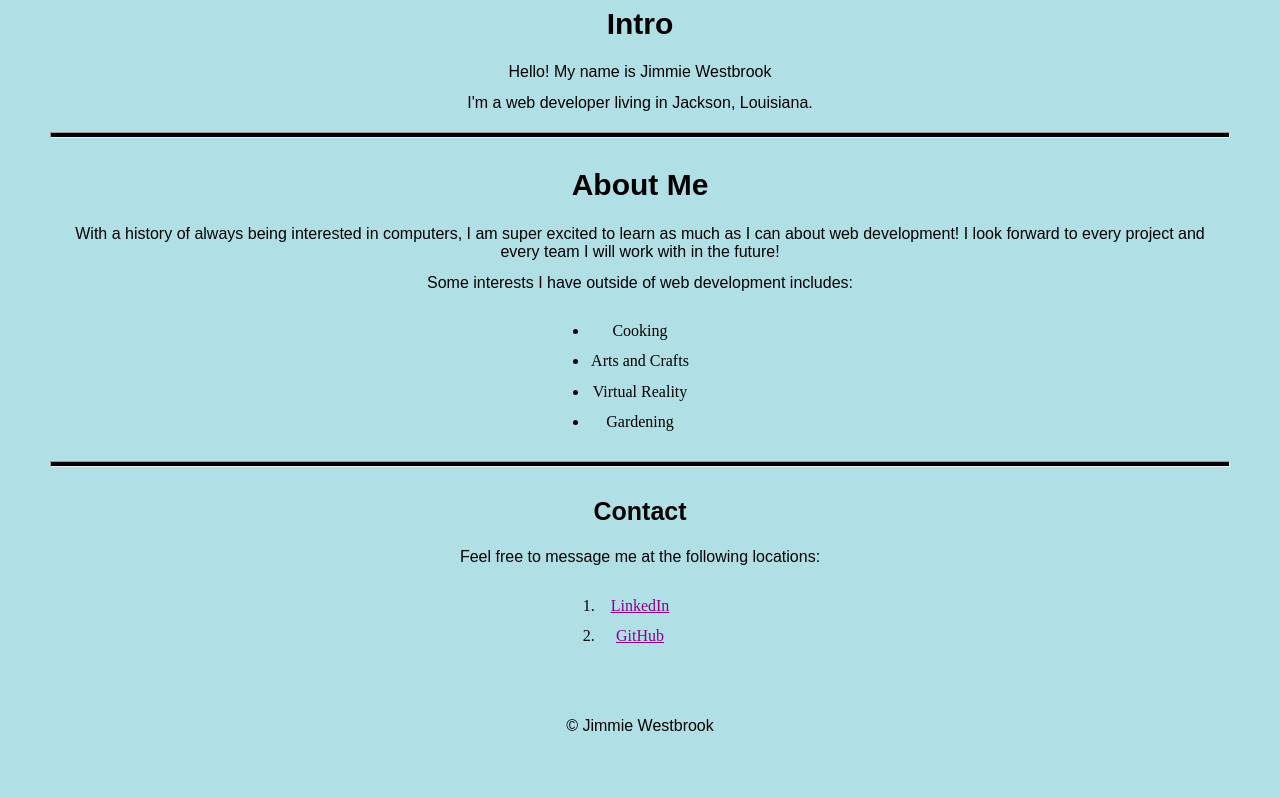
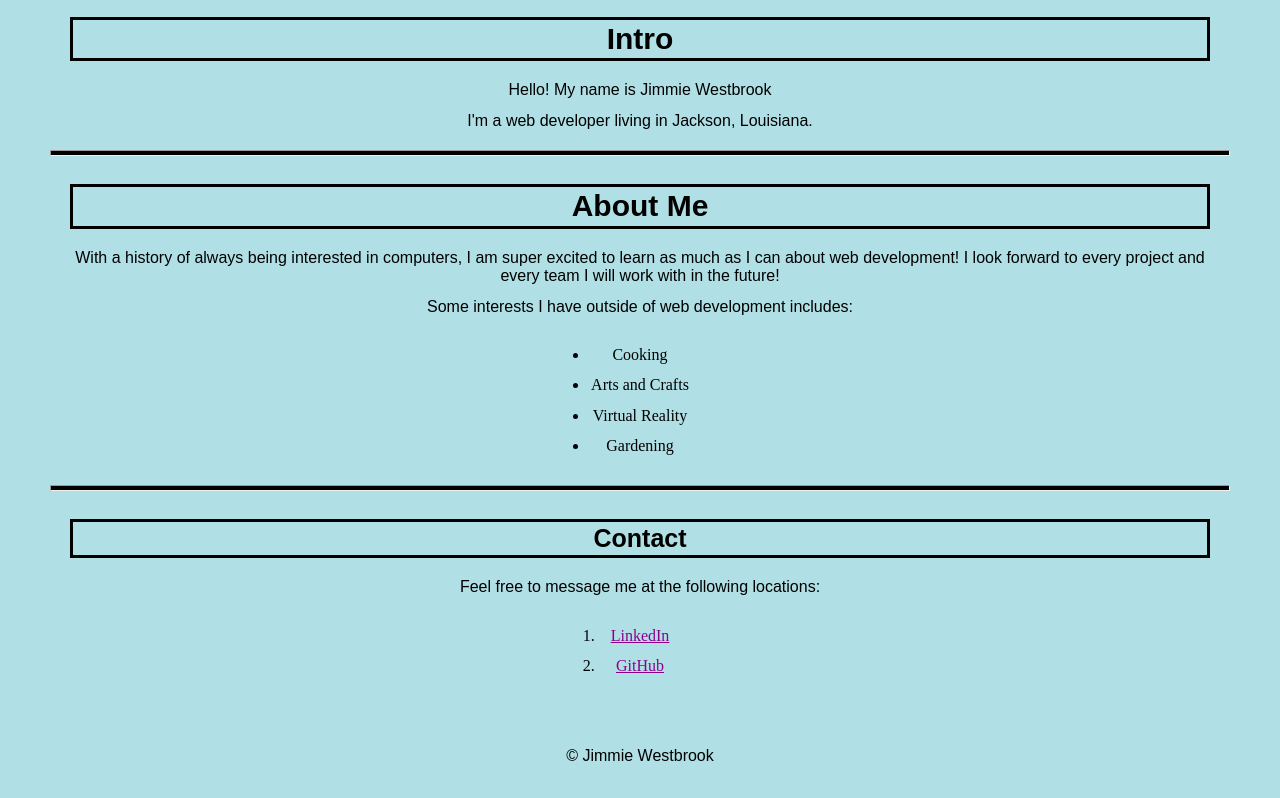
Before and after one commit to Jimmie-Westbrook/Portfolio-Website, a plain HTML site: page index.html in a window 1280 px wide. Shown: the part 820-1618 px from the top of the page. Before the commit the page ends 1588 px from the top, so only its background shows below. Drawn offline with nearby package versions, Linux system fonts and the light colour scheme.

Commit message:
Update style.css

```diff
--- a/style.css
+++ b/style.css
@@ -1,5 +1,6 @@
 h1 {
   text-align: center;
+  border: 3px solid black;
 } /* This center my most important header */
 
 .center {
@@ -40,11 +41,13 @@ hr {
 h2 {
   font-family: "Arial";
   font-size: 30px;
+  border: 3px solid black;
 } /* This assigns the font "Arial" and the desired font size to the second most important header */
 
 h3 {
   font-family: "Arial";
   font-size: 25px;
+  border: 3px solid black;
 } /* This assigns the font "Arial" and the desired font size to the third most important header */
 
 * {
```
